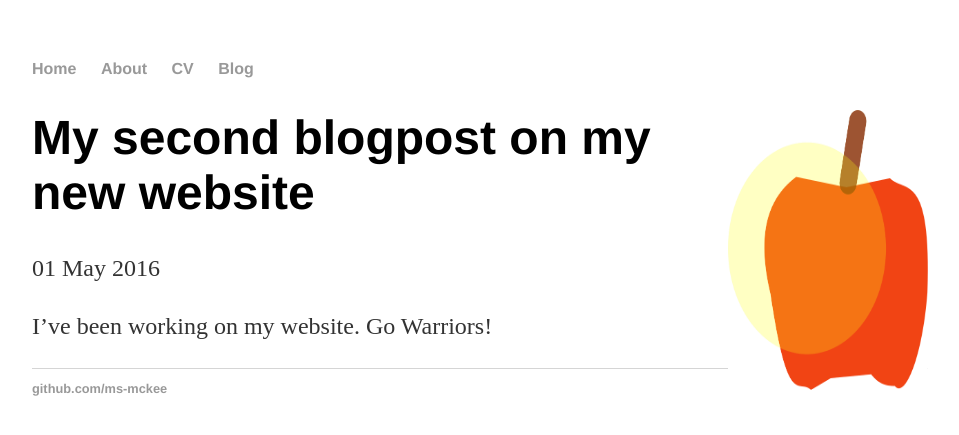
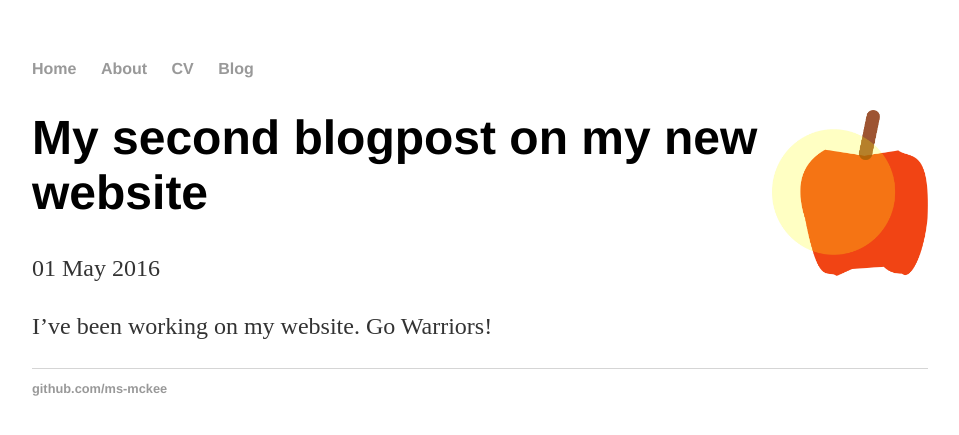
Before and after one commit to ms-mckee/ms-mckee.github.io, a Jekyll site: the page built from _posts/2016-05-01-second-blog-post.md, in a window 1280 px wide. Shown: the top 435 px of the page, without its empty margins (160-1119 px from the left). Built offline with Jekyll 4.4.1, drawn with Linux system fonts in a browser that asks for light colours.

Commit message:
Update post.html

```diff
--- a/_layouts/post.html
+++ b/_layouts/post.html
@@ -1,7 +1,7 @@
 ---
 layout: default
 ---
-<img src="{{site.url}}/assets/apple1.png", height=280, width=200, style="float:right">
+<img src="{{site.url}}/assets/apple1.png", height=166, width=156, style="float:right">
 <h1>{{ page.title }}</h1>
 <p class="meta">{{ page.date | date_to_string }}</p>
 
```
